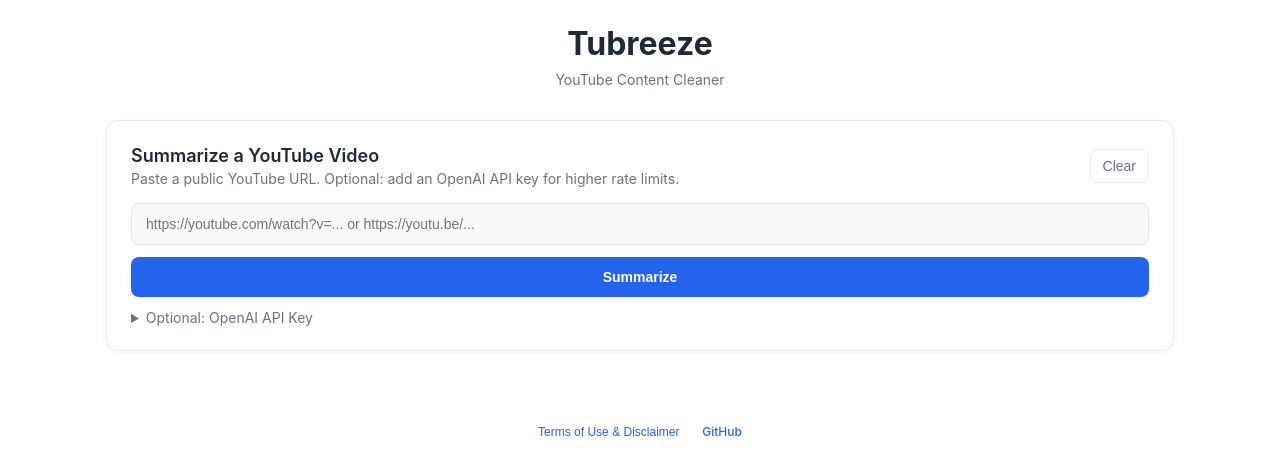
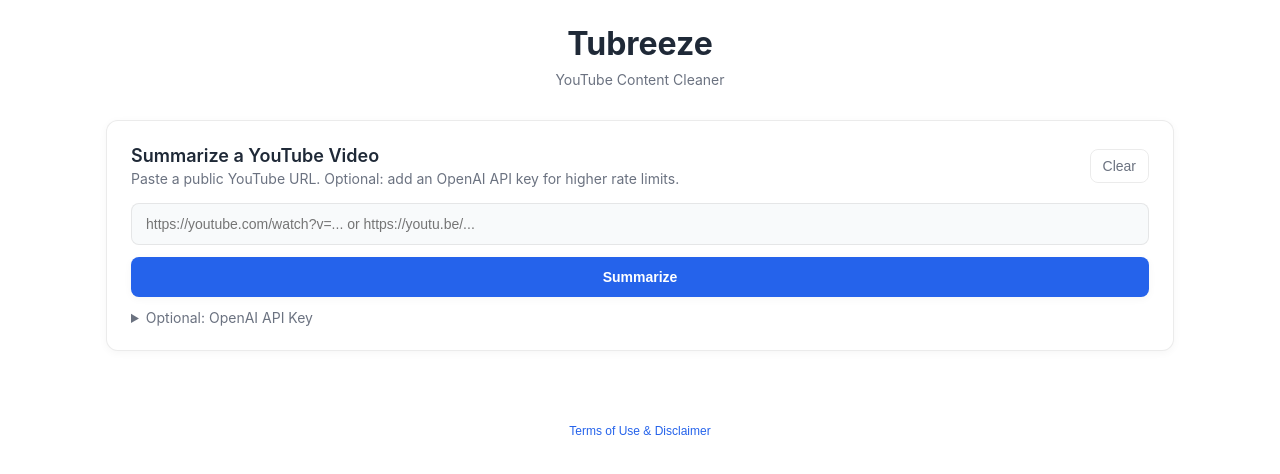
Before and after one commit to kevinmilly/yt_breeze, an Angular app in the folder frontend/: page / in a window 1280 px wide. Shown: the top 474 px of the page. Built offline with nearby package versions, Linux system fonts and the light colour scheme.

Commit message:
chore: remove GitHub link from footer

```diff
--- a/frontend/src/app/summarize/summarize.html
+++ b/frontend/src/app/summarize/summarize.html
@@ -114,8 +114,6 @@
   <div class="app-footer">
     <p class="footer-text">
       <button class="footer-link" (click)="openTerms()">Terms of Use & Disclaimer</button>
-      <span class="footer-sep">•</span>
-      <a href="https://github.com/kevinmilly/yt_breeze" target="_blank" class="footer-link">GitHub</a>
     </p>
   </div>
 </div>
```
